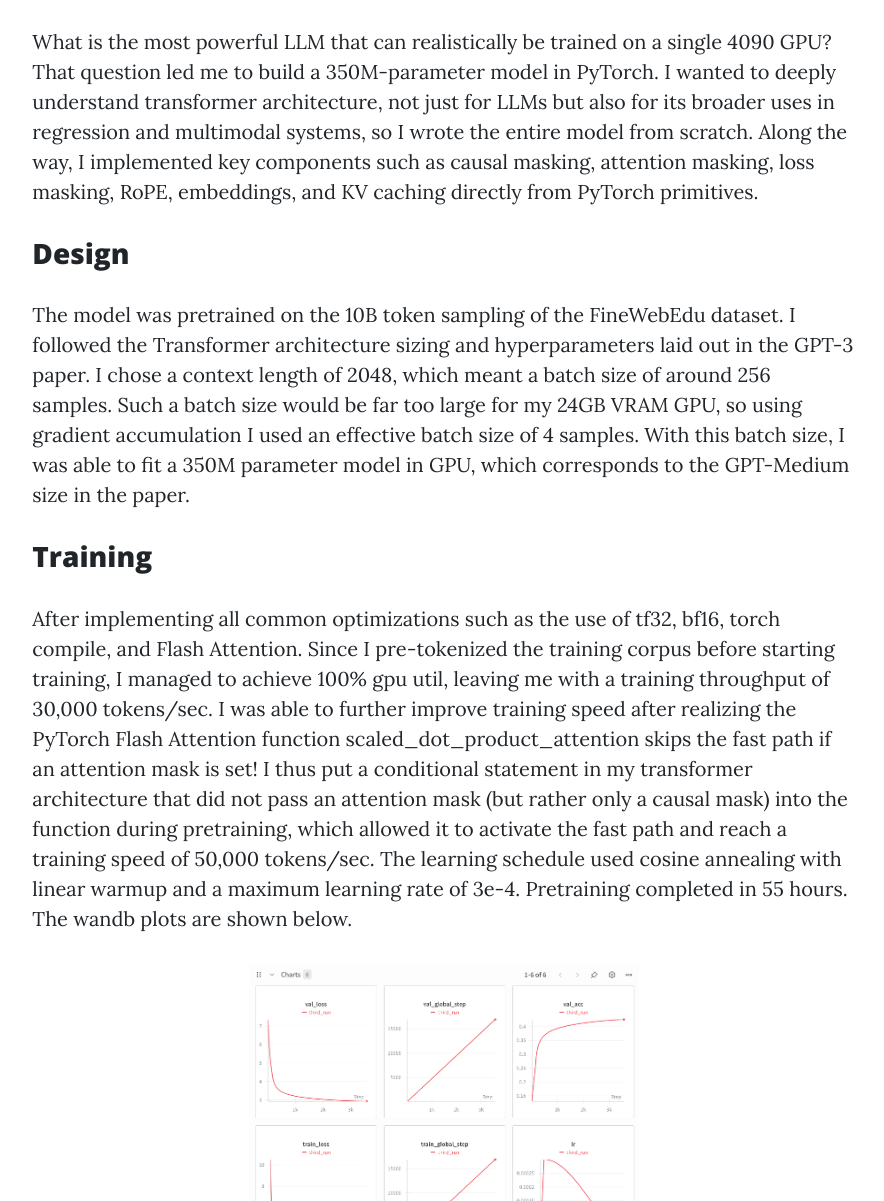
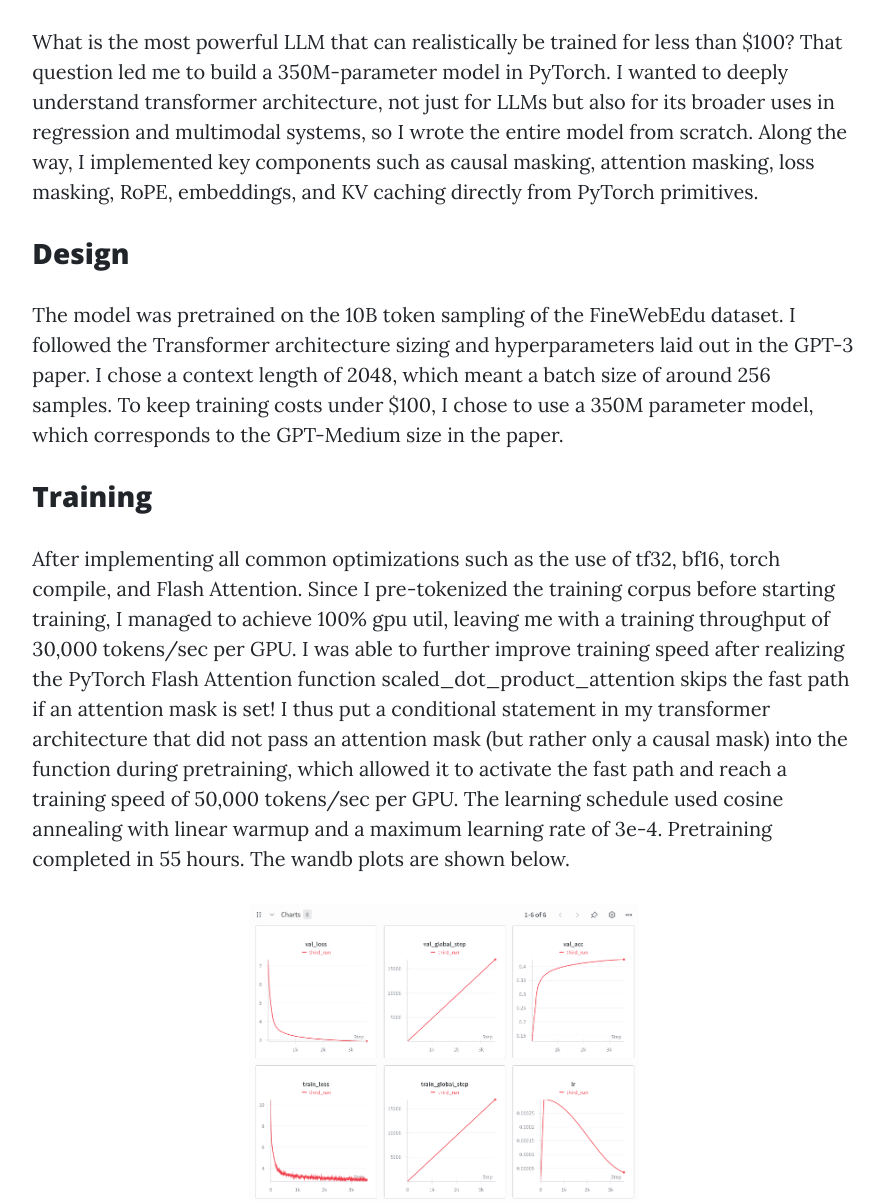
Before and after one commit to acasallas/acasallas.github.io, a website: page casallm_report.html in a window 1280 px wide. Shown: the part 519-1720 px from the top of the page, without its empty margins (196-1080 px from the left). Drawn offline with nearby package versions, Linux system fonts and the light colour scheme.

Commit message:
update blog posts

```diff
--- a/casallm_report.html
+++ b/casallm_report.html
@@ -77,12 +77,13 @@
       <p> Now available as a <a href="https://huggingface.co/spaces/alancasallas/casallm-ui">live demo</a>!
       <p> GitHub repo is <a href="https://github.com/acasallas/casallm">here</a>.</p>
       <h3>Motivation</h3>
-      <p> What is the most powerful LLM that can realistically be trained on a single 4090 GPU? That question led me to build a 350M-parameter model in PyTorch. I wanted to deeply understand transformer architecture, not just for LLMs but also for its broader uses in regression and multimodal systems, so I wrote the entire model from scratch. Along the way, I implemented key components such as causal masking, attention masking, loss masking, RoPE, embeddings, and KV caching directly from PyTorch primitives.</p>
+      <p> What is the most powerful LLM that can realistically be trained for less than $100? That question led me to build a 350M-parameter model in PyTorch. I wanted to deeply understand transformer architecture, not just for LLMs but also for its broader uses in regression and multimodal systems, so I wrote the entire model from scratch. Along the way, I implemented key components such as causal masking, attention masking, loss masking, RoPE, embeddings, and KV caching directly from PyTorch primitives.</p>
         <h3>Design</h3>
-        <p>The model was pretrained on the 10B token sampling of the FineWebEdu dataset. I followed the Transformer architecture sizing and hyperparameters laid out in the GPT-3 paper. I chose a context length of 2048, which meant a batch size of around 256 samples. Such a batch size would be far too large for my 24GB VRAM GPU, so using gradient accumulation I used an effective batch size of 4 samples. With this batch size, I was able to fit a 350M parameter model in GPU, which corresponds to the GPT-Medium size in the paper.</p>
+        <p>The model was pretrained on the 10B token sampling of the FineWebEdu dataset. I followed the Transformer architecture sizing and hyperparameters laid out in the GPT-3 paper. I chose a context length of 2048, which meant a batch size of around 256 samples.
+          To keep training costs under $100, I chose to use a 350M parameter model, which corresponds to the GPT-Medium size in the paper.</p>
         <h3>Training</h3>
-        <p>After implementing all common optimizations such as the use of tf32, bf16, torch compile, and Flash Attention. Since I pre-tokenized the training corpus before starting training, I managed to achieve 100% gpu util, leaving me with a training throughput of 30,000 tokens/sec. I was able to further improve training speed after realizing the PyTorch Flash Attention function scaled_dot_product_attention skips the fast path if an attention mask is set!
-          I thus put a conditional statement in my transformer architecture that did not pass an attention mask (but rather only a causal mask) into the function during pretraining, which allowed it to activate the fast path and reach a training speed of 50,000 tokens/sec. The learning schedule used cosine annealing with linear warmup and a maximum learning rate of 3e-4. Pretraining completed in 55 hours.
+        <p>After implementing all common optimizations such as the use of tf32, bf16, torch compile, and Flash Attention. Since I pre-tokenized the training corpus before starting training, I managed to achieve 100% gpu util, leaving me with a training throughput of 30,000 tokens/sec per GPU. I was able to further improve training speed after realizing the PyTorch Flash Attention function scaled_dot_product_attention skips the fast path if an attention mask is set!
+          I thus put a conditional statement in my transformer architecture that did not pass an attention mask (but rather only a causal mask) into the function during pretraining, which allowed it to activate the fast path and reach a training speed of 50,000 tokens/sec per GPU. The learning schedule used cosine annealing with linear warmup and a maximum learning rate of 3e-4. Pretraining completed in 55 hours.
           The wandb plots are shown below.</p>
           <img src="img/casallm_pretraining.png" height="300" class="center-image">
         <p>I then performed supervised fine-tuning. I used a combination of the ultrachat-200k dataset (sampled down to 50k examples) along with the 50k sample yahma/alpaca-cleaned dataset, for a total of 100k examples. All samples were formatted according to the conversation template that I selected before tokenization. I was careful to clean the dataset of any samples which might cause the LLM to incorrectly identify itself as ChatGPT, Gemini, or any other LLM.
@@ -103,8 +104,8 @@
 
           <img src="img/of_all_the_stars.png" height="300" class="center-image">
 
-           <p>The best step to create a more coherent model would be simply to train a larger one. In fact, I tested how fast larger LLM's could train on my GPU and found that I would be able to pretrain a 750M model in 9 days, and a 1.2G model in 28 days (with gradient checkpointing).
-            OpenAI noted that a lot of emergent behavior begins to appear as a model approaches and exceeds 1G parameters, and I may be inclined to train a larger model in the near future.</p>
+           <p>The best step to create a more coherent model would be simply to train a larger one. In fact, I estimate that on a p4d.24xlarge EC2 instance, a 1.2B parameter model could be trained for around $1500.
+            OpenAI noted that a lot of emergent behavior begins to appear as a model approaches and exceeds 1B parameters, and I may be inclined to train a larger model in the near future.</p>
 
 
 
```
Also changed, not shown: clip_report.html (+2 -2 lines), 1 other file.
